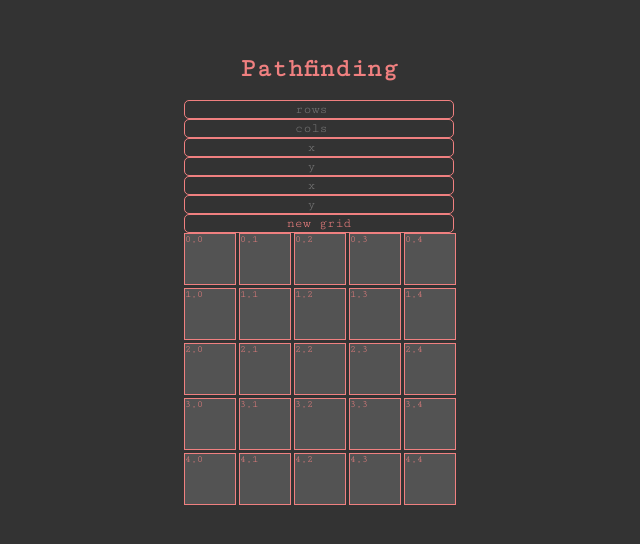
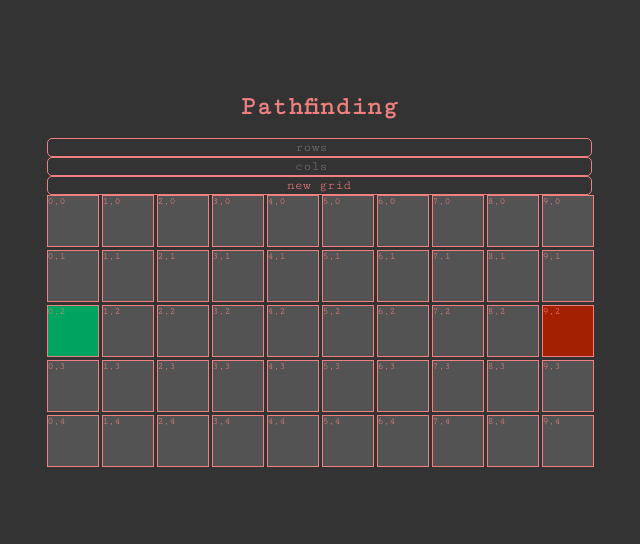
Before and after one commit to Kuultas/pathfinding-viz, a React (Create React App) app: page / in a window 1280 px wide. Shown: the part 138-682 px from the top of the page, without its empty margins (329-969 px from the left). Built offline with nearby package versions, Linux system fonts and the light colour scheme.

Commit message:
Implemented Drawing Walls
Can now draw in walls. Did away with useContext after getting a better grasp of react props and state, realized it was unnecessary here.

```diff
--- a/src/components/Grid.jsx
+++ b/src/components/Grid.jsx
@@ -1,7 +1,7 @@
 import { useState, useEffect, useContext } from "react";
-import styled from "styled-components";
+import styled, { css } from "styled-components";
+import { ConfigContext } from "../contexts/ConfigContext";
 import Node from "./Node";
-import { ConfigContext } from "../contexts/ConfigContext";
 
 const StyledGrid = styled.div`
   display: grid;
@@ -11,27 +11,117 @@ const StyledGrid = styled.div`
   row-gap: 5px;
 `;
 
-const Grid = () => {
-  const [cells, setCells] = useState([]);
-  const { config, setConfig } = useContext(ConfigContext);
+const Grid = ({ cols, rows }) => {
+  const [nodes, setNodes] = useState([]);
+  const [nodeArr, setNodeArr] = useState([]);
+  const [walls, setWalls] = useState([]);
+  const [mouseIsPressed, setMouseIsPressed] = useState(false);
+  const [startNode, setStartNode] = useState({ x: 0, y: 2 });
+  const [targetNode, setTargetNode] = useState({ x: 9, y: 2 });
+  const [hoverTarget, setHoverTarget] = useState({});
+
+  // alg stuff
+  const [currentShortest, setCurrentShortest] = useState([]);
+  const [exploredPaths, setExploredPaths] = useState([]);
+
+  const findNodeIndex = (arr, x, y) => {
+    const index = arr.findIndex((i) => i.x == x && i.y == y);
+    return index;
+  };
+
+  const checkStart = (x, y) => {
+    return x == startNode.x && y == startNode.y;
+  };
+
+  const checkEnd = (x, y) => {
+    return x == targetNode.x && y == targetNode.y;
+  };
+
+  const checkWall = (x, y) => {
+    const coords = { x: x, y: y };
+    const index = walls.findIndex(
+      (wall) => wall.x == coords.x && wall.y == coords.y
+    );
+    return index !== -1;
+  };
+
+  const toggleWall = (x, y) => {
+    const index = findNodeIndex(walls, x, y);
+    const wall = { x: x, y: y };
+    if (index === -1) {
+      setWalls([...walls, wall]);
+    } else {
+      const tempWalls = [...walls.slice(0, index), ...walls.slice(index + 1)];
+      setWalls(tempWalls);
+    }
+  };
+
+  const handleMouseDown = (e) => {
+    setMouseIsPressed(true);
+    if (checkStart(hoverTarget.x, hoverTarget.y)) return;
+    if (checkEnd(hoverTarget.x, hoverTarget.y)) return;
+    toggleWall(hoverTarget.x, hoverTarget.y);
+  };
+
+  const handleMouseOver = (e) => {
+    if (e.target.id === "mainGrid") return;
+    const x = e.target.id[5];
+    const y = e.target.id[7];
+    setHoverTarget({ x, y });
+    if (!mouseIsPressed) return;
+    if (checkStart(x, y)) return;
+    if (checkEnd(x, y)) return;
+    const idx = findNodeIndex(walls, x, y);
+    toggleWall(x, y, idx);
+  };
+
+  const handleMouseUp = () => {
+    setMouseIsPressed(false);
+  };
+
+  const handleMouseLeave = () => {
+    setMouseIsPressed(false);
+  };
 
   useEffect(() => {
     const loadCells = () => {
+      const tempNodeArr = [];
       const gridCells = [];
-      for (let x = 0; x < config.rows; x++) {
-        for (let y = 0; y < config.cols; y++) {
-          gridCells.push(<Node key={`node-${x}-${y}`} coords={[x, y]}></Node>);
+      for (let y = 0; y < rows; y++) {
+        for (let x = 0; x < cols; x++) {
+          let startCheck = checkStart(x, y);
+          let endCheck = checkEnd(x, y);
+          let wallCheck = checkWall(x, y);
+          tempNodeArr.push([x, y]);
+          gridCells.push(
+            <Node
+              key={`node-${x}-${y}`}
+              x={x}
+              y={y}
+              isStart={startCheck}
+              isEnd={endCheck}
+              isWall={wallCheck}
+            ></Node>
+          );
         }
       }
-
-      setCells(gridCells);
+      setNodes(gridCells);
+      setNodeArr(tempNodeArr);
     };
     loadCells();
-  }, [config.rows, config.cols]);
+  }, [cols, rows, walls]);
 
   return (
-    <StyledGrid id="mainGrid" cols={config.cols} rows={config.rows}>
-      {cells}
+    <StyledGrid
+      id="mainGrid"
+      rows={rows}
+      cols={cols}
+      onMouseDown={handleMouseDown}
+      onMouseOver={handleMouseOver}
+      onMouseUp={handleMouseUp}
+      onMouseLeave={handleMouseLeave}
+    >
+      {nodes}
     </StyledGrid>
   );
 };
--- a/src/components/Node.jsx
+++ b/src/components/Node.jsx
@@ -1,6 +1,5 @@
-import { useState, useContext, useEffect } from "react";
+import { useState } from "react";
 import styled, { css } from "styled-components";
-import { ConfigContext } from "../contexts/ConfigContext";
 
 const Cell = styled.div`
   width: 50px;
@@ -10,6 +9,7 @@ const Cell = styled.div`
   font-size: 10px;
   display: flex;
   cursor: pointer;
+  user-select: none;
 
   ${(props) =>
     props.selected &&
@@ -18,53 +18,28 @@ const Cell = styled.div`
     `}
 
   ${(props) =>
-    props.startNode &&
+    props.isStart &&
     css`
       background-color: #00a35f;
     `}
 
     ${(props) =>
-    props.endNode &&
+    props.isEnd &&
     css`
       background-color: #a32100;
+    `};
+
+  ${(props) =>
+    props.isWall &&
+    css`
+      background-color: pink;
     `}
 `;
 
-const Node = ({ coords }) => {
-  const [isTarget, setIsTarget] = useState(false);
-  const [isStart, setIsStart] = useState(false);
-  const [isEnd, setIsEnd] = useState(false);
-  const { config, setConfig } = useContext(ConfigContext);
-
-  useEffect(() => {
-    if (
-      coords[0] === config.startNode[0] &&
-      coords[1] === config.startNode[1]
-    ) {
-      setIsStart(true);
-    }
-
-    if (coords[0] === config.endNode[0] && coords[1] === config.endNode[1]) {
-      setIsEnd(true);
-    }
-  }, [coords, config.startNode, config.endNode]);
-
-  const handleClick = (e) => {
-    setIsTarget(!isTarget);
-    setConfig({
-      ...config,
-      currentNode: [coords[0], coords[1]],
-    });
-  };
-
+const Node = ({ x, y, isStart, isEnd, isWall }) => {
   return (
-    <Cell
-      onClick={handleClick}
-      selected={isTarget}
-      startNode={isStart}
-      endNode={isEnd}
-    >
-      {`${coords[0]},${coords[1]}`}
+    <Cell id={`cell-${x}-${y}`} isStart={isStart} isEnd={isEnd} isWall={isWall}>
+      {`${x},${y}`}
     </Cell>
   );
 };
--- a/src/components/OptionsPanel.jsx
+++ b/src/components/OptionsPanel.jsx
@@ -1,4 +1,3 @@
-import { jsxNamespacedName } from "@babel/types";
 import { useState, useContext } from "react";
 import styled from "styled-components";
 import { ConfigContext } from "../contexts/ConfigContext";
@@ -67,38 +66,6 @@ const Options = () => {
           onChange={(e) => setCols(e.target.value)}
           required
         ></GridInput>
-        <GridInput
-          type="number"
-          min="1"
-          max="35"
-          placeholder="x"
-          onChange={(e) => setXStart(e.target.value)}
-          required
-        ></GridInput>
-        <GridInput
-          type="number"
-          min="1"
-          max="35"
-          placeholder="y"
-          onChange={(e) => setYStart(e.target.value)}
-          required
-        ></GridInput>
-        <GridInput
-          type="number"
-          min="1"
-          max="35"
-          placeholder="x"
-          onChange={(e) => setXEnd(e.target.value)}
-          required
-        ></GridInput>
-        <GridInput
-          type="number"
-          min="1"
-          max="35"
-          placeholder="y"
-          onChange={(e) => setYEnd(e.target.value)}
-          required
-        ></GridInput>
         <GridButton type="submit">new grid</GridButton>
       </GridForm>
     </OptionsContainer>
--- a/src/components/PathfindingVisualizer.jsx
+++ b/src/components/PathfindingVisualizer.jsx
@@ -1,4 +1,4 @@
-import { useState, useContext, useEffect } from "react";
+import { useContext } from "react";
 import Grid from "./Grid";
 import OptionsPanel from "./OptionsPanel";
 import styled from "styled-components";
@@ -11,13 +11,13 @@ const PageTitle = styled.h1`
 `;
 
 const PathfindingVisualizer = () => {
-  const { config, setConfig } = useContext(ConfigContext);
+  const { config } = useContext(ConfigContext);
 
   return (
     <>
       <PageTitle>Pathfinding</PageTitle>
       <OptionsPanel></OptionsPanel>
-      <Grid rows={config.rows} cols={config.cols}></Grid>
+      <Grid rows={5} cols={10}></Grid>
     </>
   );
 };
--- a/src/contexts/ConfigContext.jsx
+++ b/src/contexts/ConfigContext.jsx
@@ -7,15 +7,7 @@ export const useConfig = () => {
 };
 
 export const ConfigProvider = ({ children }) => {
-  const [config, setConfig] = useState({
-    rows: 5,
-    cols: 5,
-    alg: "dijkstra",
-    startNode: [],
-    currentNode: [],
-    endNode: [],
-    wallNodes: [],
-  });
+  const [config, setConfig] = useState({});
 
   return (
     <ConfigContext.Provider value={{ config, setConfig }}>
```
Also changed, not shown: src/algorithms/Dijkstra.js (added).
